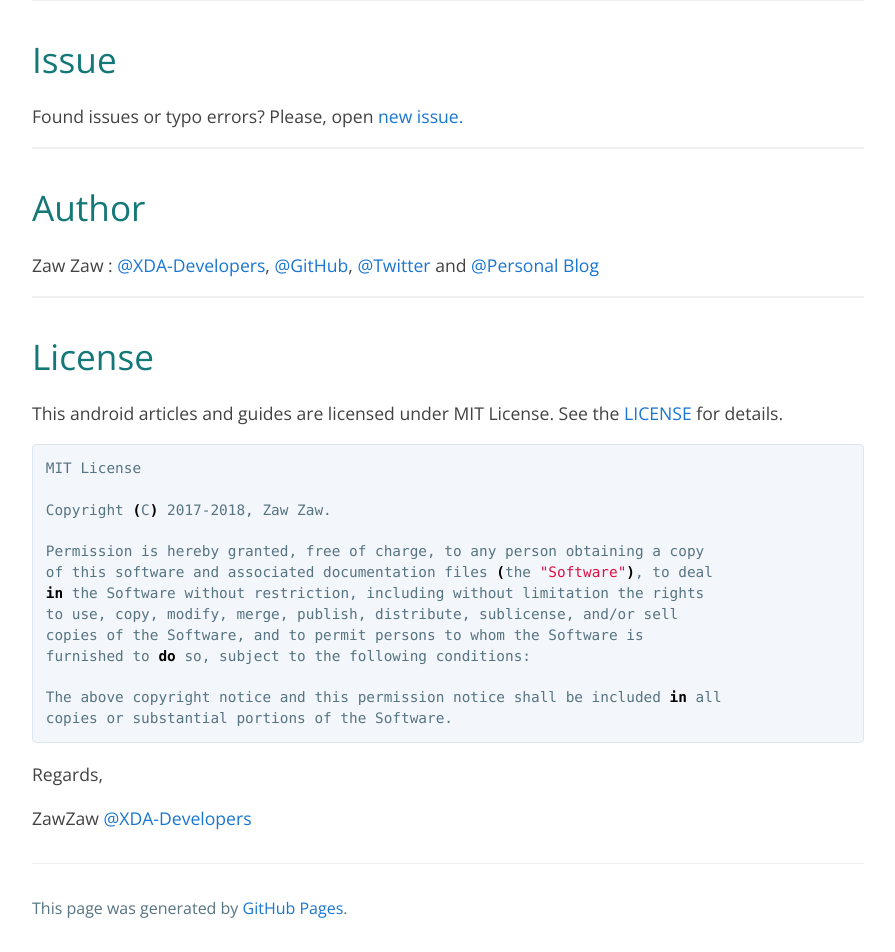
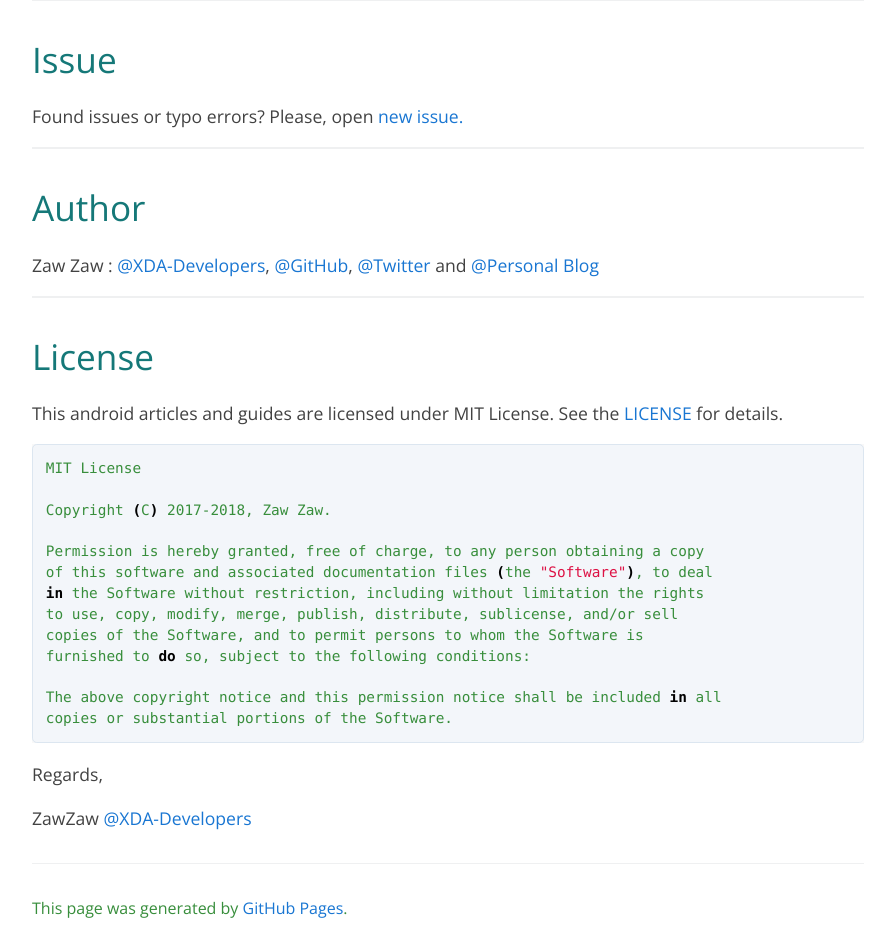
Before and after one commit to zawzaww/zawzaww.github.io, a Jekyll site: the page built from project/android-articles.md, in a window 1280 px wide. Shown: the part 1226-2178 px from the top of the page, without its empty margins (192-1087 px from the left). Built offline with Jekyll 4.4.1, drawn with Linux system fonts in a browser that asks for light colours.

Commit message:
color-variables: Update header size and code block color
Signed-off-by: Zaw Zaw <mczawzaw12@outlook.com>

```diff
--- a/_sass/variables.scss
+++ b/_sass/variables.scss
@@ -1,6 +1,6 @@
 // Breakpoints
-$large-breakpoint: 64em !default;
-$medium-breakpoint: 42em !default;
+$large-breakpoint: 54em !default;
+$medium-breakpoint: 32em !default;
 
 // Headers Color
 $header-heading-color: #fff !default;
@@ -11,11 +11,11 @@
 $section-headings-color: #157878 !default;
 $body-text-color: #424242 !default;
 $body-link-color: #1976d2 !default;
-$blockquote-text-color: #567482 !default;
+$blockquote-text-color: #388e3c !default;
 
 // Code
 $code-bg-color: #f3f6fa !default;
-$code-text-color: #567482 !default;
+$code-text-color: #388e3c !default;
 
 // Borders
 $border-color: #dce6f0 !default;
```
